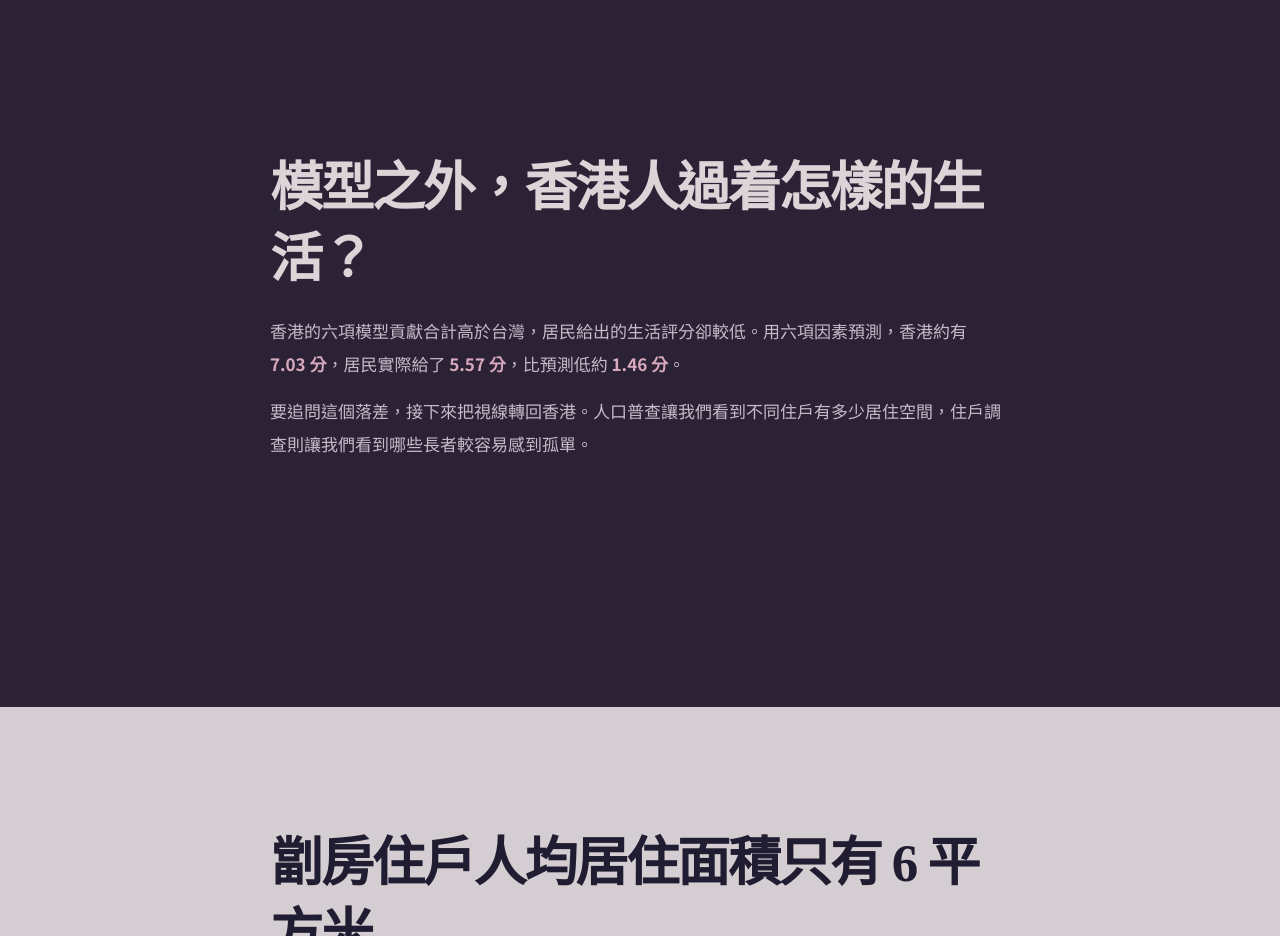
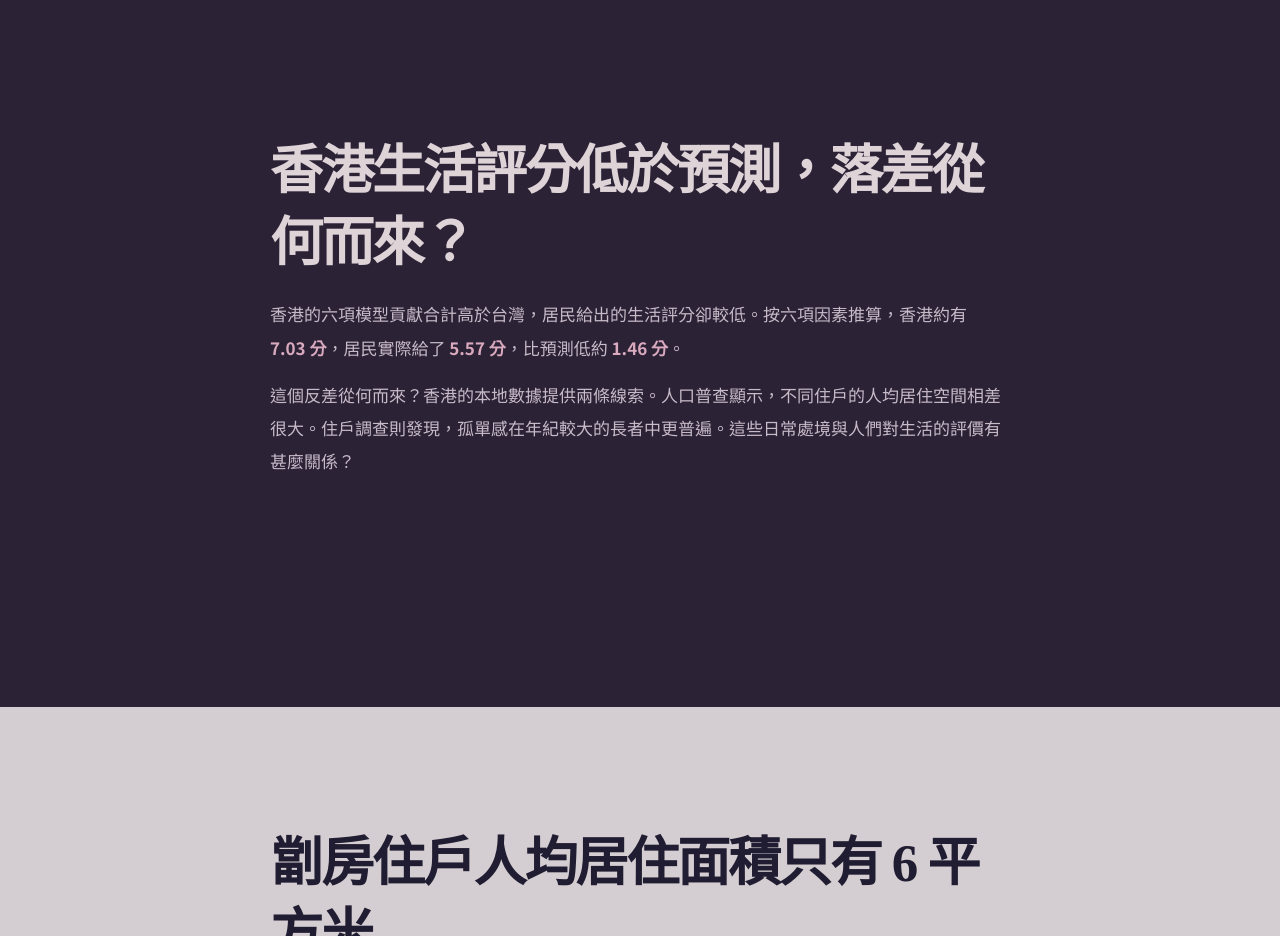
Before and after one commit to Ray24200867/assignment3-JOUR4046, a plain HTML site: page index.html in a window 1280 px wide. Shown: the part 6120-7056 px from the top of the page. Drawn offline with Linux system fonts and the light colour scheme.

Commit message:
Reframe the transition around the causes of Hong Kong’s score gap

```diff
--- a/index.html
+++ b/index.html
@@ -581,9 +581,9 @@
 
 <section id="why-gap" class="story-section story-transition" aria-labelledby="why-gap-title">
   <div class="prose">
-    <h2 id="why-gap-title">模型之外，香港人過着怎樣的生活？</h2>
-    <p>香港的六項模型貢獻合計高於台灣，居民給出的生活評分卻較低。用六項因素預測，香港約有 <strong>7.03 分</strong>，居民實際給了 <strong>5.57 分</strong>，比預測低約 <strong>1.46 分</strong>。</p>
-    <p>要追問這個落差，接下來把視線轉回香港。人口普查讓我們看到不同住戶有多少居住空間，住戶調查則讓我們看到哪些長者較容易感到孤單。</p>
+    <h2 id="why-gap-title">香港生活評分低於預測，落差從何而來？</h2>
+    <p>香港的六項模型貢獻合計高於台灣，居民給出的生活評分卻較低。按六項因素推算，香港約有 <strong>7.03 分</strong>，居民實際給了 <strong>5.57 分</strong>，比預測低約 <strong>1.46 分</strong>。</p>
+    <p>這個反差從何而來？香港的本地數據提供兩條線索。人口普查顯示，不同住戶的人均居住空間相差很大。住戶調查則發現，孤單感在年紀較大的長者中更普遍。這些日常處境與人們對生活的評價有甚麼關係？</p>
   </div>
 </section>
 
```
